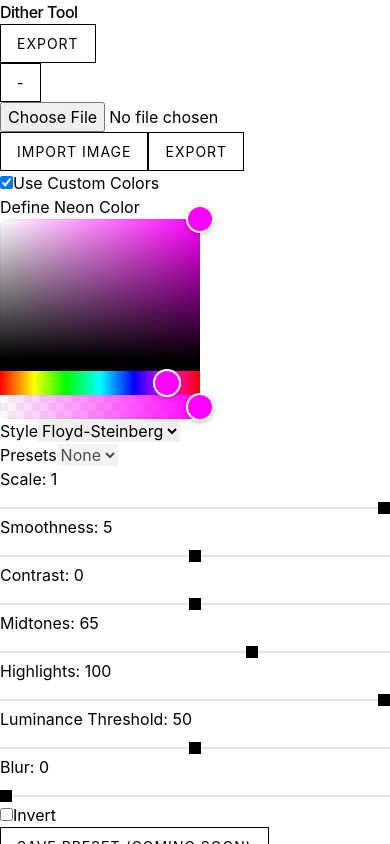
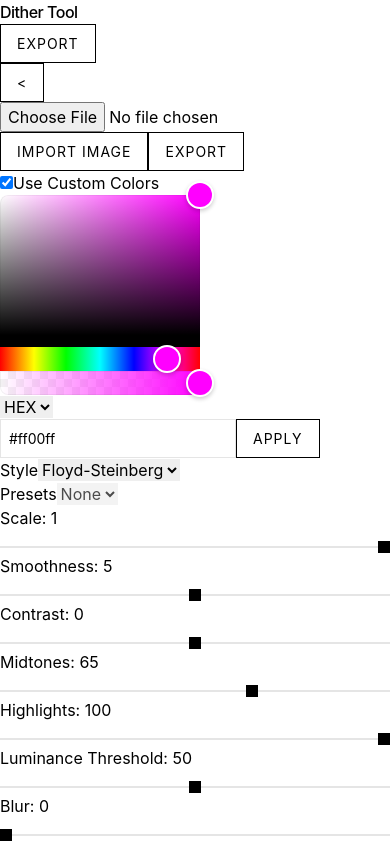
Before and after one commit to Kasaco223/DitherTool, a React (Vite) app: page / in a window 390 px wide. Both pictures are taken after a click on the checkbox "Use Custom Colors". Shown: the top 844 px of the page. Built offline with nearby package versions, Linux system fonts and the light colour scheme.

Commit message:
feat: input de color con dropdown y botón apply para custom color

```diff
--- a/src/App.jsx
+++ b/src/App.jsx
@@ -41,6 +41,7 @@ function App() {
   const canvasContainerRef = useRef(null) // New ref for the canvas container
 
   const [menuMinimized, setMenuMinimized] = useState(false);
+  const [minimizeButtonAlignUp, setMinimizeButtonAlignUp] = useState(false);
 
   const isMobile = useIsMobile();
 
@@ -182,12 +183,12 @@ function App() {
           {/* Botón minimizar */}
           <button
             onClick={() => setMenuMinimized(true)}
-            className="flex absolute top-2 right-2 justify-center items-center w-8 h-8 bg-white rounded-full border border-gray-300 shadow hover:bg-gray-100"
+            className={`flex absolute right-0 top-6 justify-center items-center w-8 h-8 font-bold text-black bg-white rounded-none border border-black shadow-none hover:bg-gray-100`}
             title="Minimizar menú"
           >
-            -
+            <span className="block leading-none text-1xl" style={{ transform: 'translateY(-1px)' }}>{'<'}</span>
           </button>
-          <div className="flex-1 p-8">
+          <div className="flex-1 p-8 mt-10">
             <ControlPanel
               settings={settings}
               onSettingsChange={handleSettingsChange}
@@ -209,11 +210,12 @@ function App() {
         <div className="fixed inset-0 z-50 p-6 bg-white shadow-lg md:hidden animate-slide-in-left">
           <button
             onClick={() => setIsMobileMenuOpen(false)}
-            className="flex absolute top-2 right-2 justify-center items-center w-8 h-8 bg-white rounded-full border border-gray-300 shadow hover:bg-gray-100"
+            className="flex absolute right-0 top-6 justify-center items-center w-8 h-8 font-bold text-black bg-white rounded-none border border-black shadow-none hover:bg-gray-100"
             title="Cerrar menú"
           >
-            ×
+            <span className="block text-3xl leading-none" style={{ transform: 'translateY(-1.5px)' }}>{'<'}</span>
           </button>
+          <div className="mt-10">
             <ControlPanel
               settings={settings}
               onSettingsChange={handleSettingsChange}
@@ -227,12 +229,13 @@ function App() {
               setShowExportPopup={setShowExportPopup}
             />
           </div>
+        </div>
       )}
 
       {/* Botón circular de flechitas SIEMPRE visible salvo cuando el menú está abierto */}
       {((isMobile && !isMobileMenuOpen) || (!isMobile && menuMinimized)) && (
         <button
-          className="flex fixed left-0 top-1/2 z-50 justify-center items-center w-14 h-14 text-2xl text-white bg-black rounded-r-full border border-white shadow-lg"
+          className="flex fixed left-0 top-1/2 z-50 justify-center items-center w-8 h-8 text-black bg-white rounded-none border border-black"
           style={{ transform: 'translateY(-50%)' }}
           onClick={() => {
             if (isMobile) {
@@ -243,7 +246,7 @@ function App() {
           }}
           title="Abrir menú"
         >
-          <span className="text-2xl">&#187;&#187;</span>
+          <span className="block leading-none text-1xl" style={{ transform: 'translateY(-1.5px)' }}>{'>'}</span>
         </button>
       )}
 
@@ -264,24 +267,27 @@ function App() {
           setOffset={setOffset}
         />
         {/* Isla flotante de controles de zoom/reset */}
-        <div className="flex fixed right-6 bottom-6 z-50 flex-col items-center p-3 space-y-2 bg-white rounded-lg border border-gray-200 shadow-lg md:absolute">
+        <div className="flex fixed right-6 bottom-6 z-50 flex-row items-center p-2 space-x-2 bg-white rounded-none border border-black shadow-none">
           <button
             onClick={handleZoomIn}
-            className="flex justify-center items-center w-10 h-10 text-xl text-white bg-black rounded-full hover:bg-gray-800 focus:outline-none"
+            className="flex justify-center items-center w-8 h-8 text-lg font-normal text-black bg-white rounded-none border border-black hover:bg-gray-100 focus:outline-none"
             title="Zoom In"
           >
             +
           </button>
+          <span className="mx-2 text-base font-normal text-black select-none" style={{minWidth: '48px', textAlign: 'center'}}>
+            {`${Math.round(zoom * 100)}%`}
+          </span>
           <button
             onClick={handleZoomOut}
-            className="flex justify-center items-center w-10 h-10 text-xl text-white bg-black rounded-full hover:bg-gray-800 focus:outline-none"
+            className="flex justify-center items-center w-8 h-8 text-lg font-normal text-black bg-white rounded-none border border-black hover:bg-gray-100 focus:outline-none"
             title="Zoom Out"
           >
             -
           </button>
           <button
             onClick={handleResetZoom}
-            className="flex justify-center items-center w-10 h-10 text-xs text-black bg-gray-200 rounded-full hover:bg-gray-300 focus:outline-none"
+            className="flex justify-center items-center px-3 ml-2 h-8 text-base font-normal text-black bg-white rounded-none border border-black hover:bg-gray-100 focus:outline-none"
             title="Reset"
           >
             RESET
--- a/src/components/ControlPanel.jsx
+++ b/src/components/ControlPanel.jsx
@@ -1,6 +1,55 @@
-import { useRef } from 'react'
-import { hsvToRgb } from '../utils/dithering'
+import { useRef, useState, useEffect } from 'react'
+import { hsvToRgb, rgbToHsv } from '../utils/dithering'
 import { HsvaColorPicker } from 'react-colorful'
+
+// Funciones auxiliares para conversión de color
+function rgbToHex(r, g, b) {
+  return (
+    '#' +
+    [r, g, b]
+      .map((x) => {
+        const hex = x.toString(16)
+        return hex.length === 1 ? '0' + hex : hex
+      })
+      .join('')
+  )
+}
+function hexToRgb(hex) {
+  hex = hex.replace('#', '')
+  if (hex.length === 3) {
+    hex = hex.split('').map((x) => x + x).join('')
+  }
+  const num = parseInt(hex, 16)
+  return [num >> 16, (num >> 8) & 255, num & 255]
+}
+function rgbToString(r, g, b) {
+  return `rgb(${r}, ${g}, ${b})`
+}
+function stringToRgb(str) {
+  const match = str.match(/rgb\((\d+),\s*(\d+),\s*(\d+)\)/)
+  if (!match) return null
+  return [parseInt(match[1]), parseInt(match[2]), parseInt(match[3])]
+}
+function hsvToHsl(h, s, v) {
+  s /= 100; v /= 100;
+  let l = v * (1 - s / 2);
+  let sl = l === 0 || l === 1 ? 0 : (v - l) / Math.min(l, 1 - l);
+  return [h, sl * 100, l * 100]
+}
+function hslToHsv(h, s, l) {
+  s /= 100; l /= 100;
+  let v = l + s * Math.min(l, 1 - l);
+  let sv = v === 0 ? 0 : 2 * (1 - l / v);
+  return [h, sv * 100, v * 100]
+}
+function hslToString(h, s, l) {
+  return `hsl(${Math.round(h)}, ${Math.round(s)}%, ${Math.round(l)}%)`
+}
+function stringToHsl(str) {
+  const match = str.match(/hsl\((\d+),\s*(\d+)%?,\s*(\d+)%?\)/)
+  if (!match) return null
+  return [parseInt(match[1]), parseInt(match[2]), parseInt(match[3])]
+}
 
 const ControlPanel = ({
   settings,
@@ -15,6 +64,62 @@ const ControlPanel = ({
   setShowExportPopup
 }) => {
   const fileInputRef = useRef(null)
+
+  // Estado para formato y valor del input de color
+  const [colorFormat, setColorFormat] = useState('HEX')
+  const [colorInput, setColorInput] = useState('')
+  const [pendingColor, setPendingColor] = useState('')
+
+  // Sincroniza el input cuando cambia el color del picker o el formato
+  useEffect(() => {
+    const [r, g, b] = hsvToRgb(customNeonColors.h, customNeonColors.s, customNeonColors.v)
+    if (colorFormat === 'HEX') {
+      setColorInput(rgbToHex(r, g, b))
+      setPendingColor(rgbToHex(r, g, b))
+    } else if (colorFormat === 'RGB') {
+      setColorInput(rgbToString(r, g, b))
+      setPendingColor(rgbToString(r, g, b))
+    } else if (colorFormat === 'HSL') {
+      const [h, s, l] = hsvToHsl(customNeonColors.h, customNeonColors.s, customNeonColors.v)
+      setColorInput(hslToString(h, s, l))
+      setPendingColor(hslToString(h, s, l))
+    }
+    // eslint-disable-next-line
+  }, [customNeonColors, colorFormat])
+
+  // Cuando el usuario escribe en el input (solo actualiza el valor local)
+  const handleColorInputChange = (e) => {
+    setPendingColor(e.target.value)
+  }
+
+  // Aplica el color cuando se presiona Enter o el botón
+  const applyPendingColor = () => {
+    let rgb
+    if (colorFormat === 'HEX') {
+      try {
+        rgb = hexToRgb(pendingColor)
+      } catch { rgb = null }
+    } else if (colorFormat === 'RGB') {
+      rgb = stringToRgb(pendingColor)
+    } else if (colorFormat === 'HSL') {
+      const hsl = stringToHsl(pendingColor)
+      if (hsl) {
+        const [h, s, l] = hsl
+        rgb = hsvToRgb(...hslToHsv(h, s, l))
+      }
+    }
+    if (rgb && rgb.every((x) => !isNaN(x))) {
+      const [h, s, v] = rgbToHsv(rgb[0], rgb[1], rgb[2])
+      setCustomNeonColor({ h, s, v })
+    }
+  }
+
+  // Permite aplicar con Enter
+  const handleColorInputKeyDown = (e) => {
+    if (e.key === 'Enter') {
+      applyPendingColor()
+    }
+  }
 
   const handleFileSelect = (e) => {
     const file = e.target.files[0]
@@ -88,24 +193,38 @@ const ControlPanel = ({
 
           {/* Custom Color Selector (conditionally rendered) */}
           {useCustomColors && (
-            <div className="pt-4 space-y-4 border-t border-gray-200">
-              <label className="block text-xs font-medium tracking-wide uppercase md:text-sm">Define Neon Color</label>
-              <div
-                style={{
-                  backgroundColor: customNeonColors
-                    ? `rgb(${hsvToRgb(customNeonColors.h, customNeonColors.s, customNeonColors.v)[0]}, ${
-                        hsvToRgb(customNeonColors.h, customNeonColors.s, customNeonColors.v)[1]
-                      }, ${hsvToRgb(customNeonColors.h, customNeonColors.s, customNeonColors.v)[2]})`
-                    : '#ccc',
-                }}
-                className="flex items-center justify-center w-full h-12 border border-gray-300 rounded-none"
-              >
-                {/* Current selected color preview */}
-              </div>
+            <div className="pt-4">
               <HsvaColorPicker
                 color={{ ...customNeonColors, a: 1 }} // Add alpha for the picker
                 onChange={(newColor) => setCustomNeonColor({ h: newColor.h, s: newColor.s, v: newColor.v })}
               />
+              <div className="mt-4 flex flex-col space-y-2">
+                <select
+                  value={colorFormat}
+                  onChange={e => setColorFormat(e.target.value)}
+                  className="border border-black px-2 py-1 text-xs w-24"
+                >
+                  <option value="HEX">HEX</option>
+                  <option value="RGB">RGB</option>
+                  <option value="HSL">HSL</option>
+                </select>
+                <div className="flex flex-row space-x-2">
+                  <input
+                    type="text"
+                    value={pendingColor}
+                    onChange={handleColorInputChange}
+                    onKeyDown={handleColorInputKeyDown}
+                    className="border border-black px-2 py-1 text-xs w-full"
+                    spellCheck={false}
+                  />
+                  <button
+                    onClick={applyPendingColor}
+                    className="px-3 py-1 border border-black bg-white text-xs font-medium hover:bg-gray-100"
+                  >
+                    Apply
+                  </button>
+                </div>
+              </div>
             </div>
           )}
 
```
Lines whose indentation alone changed are shown as unchanged.
